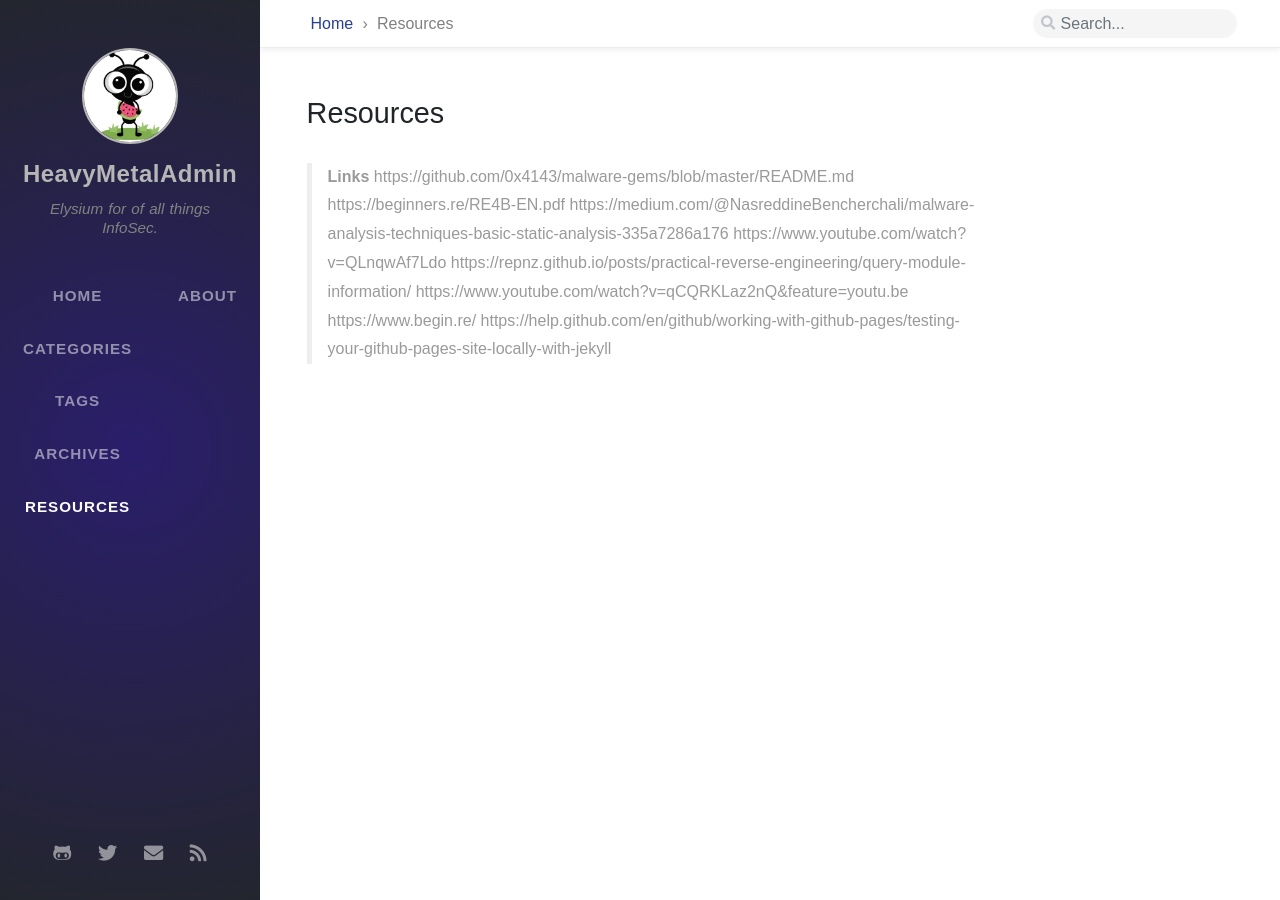
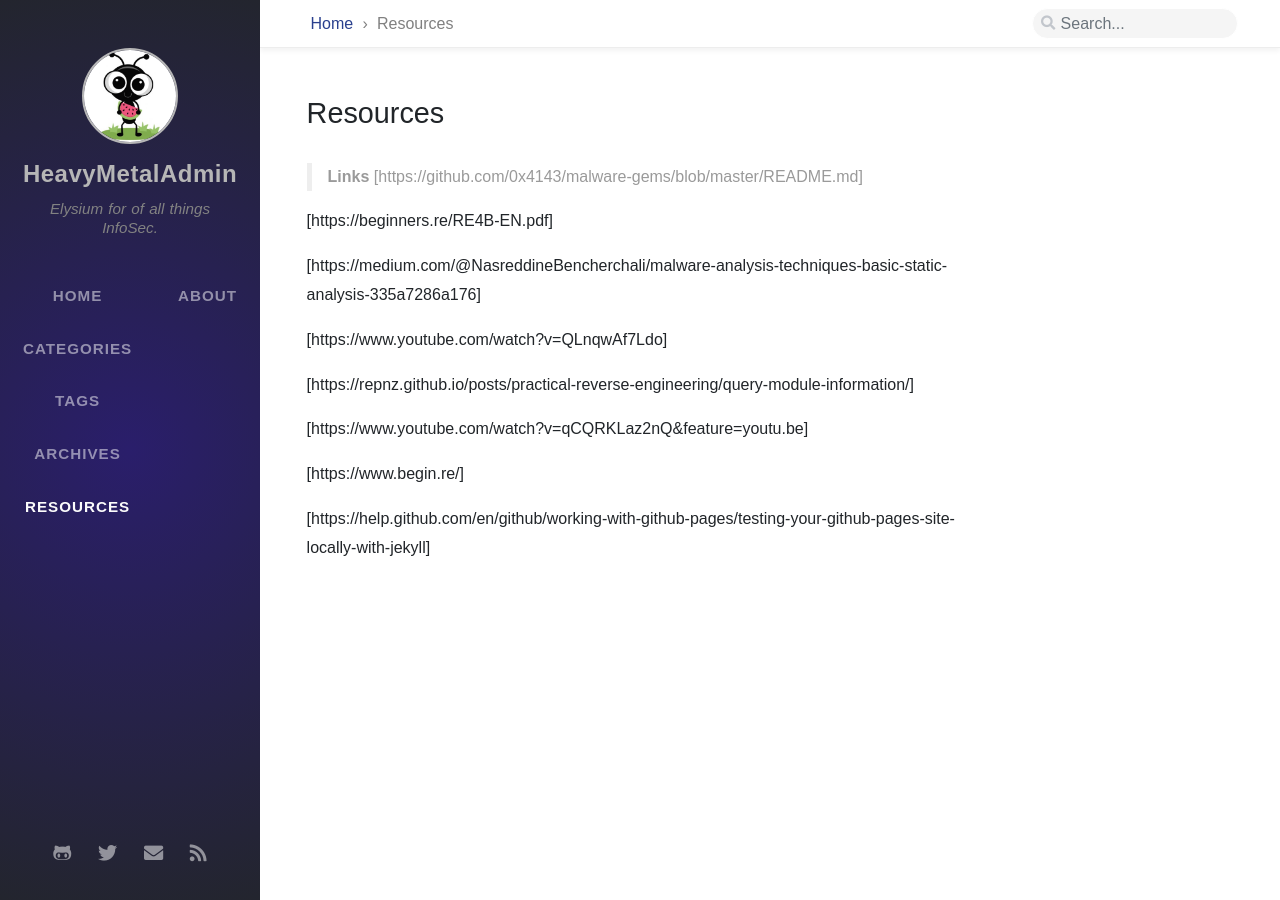
Before and after one commit to HeavyMetalAdmin/HeavyMetalAdmin.github.io, a Jekyll site: the page built from tabs/resources.md, in a window 1280 px wide and 900 px high. Built offline with Jekyll 4.4.1, drawn with Linux system fonts in a browser that asks for light colours; nearby versions of some CDN libraries; some web fonts are replaced; comment, search, counter and statistics services are not loaded.

Commit message:
Links formating

```diff
--- a/tabs/resources.md
+++ b/tabs/resources.md
@@ -9,11 +9,18 @@ title: Resources
 ---
 
 >**Links**
-https://github.com/0x4143/malware-gems/blob/master/README.md
-https://beginners.re/RE4B-EN.pdf
-https://medium.com/@NasreddineBencherchali/malware-analysis-techniques-basic-static-analysis-335a7286a176
-https://www.youtube.com/watch?v=QLnqwAf7Ldo
-https://repnz.github.io/posts/practical-reverse-engineering/query-module-information/
-https://www.youtube.com/watch?v=qCQRKLaz2nQ&feature=youtu.be
-https://www.begin.re/
-https://help.github.com/en/github/working-with-github-pages/testing-your-github-pages-site-locally-with-jekyll
+[https://github.com/0x4143/malware-gems/blob/master/README.md]
+
+[https://beginners.re/RE4B-EN.pdf]
+
+[https://medium.com/@NasreddineBencherchali/malware-analysis-techniques-basic-static-analysis-335a7286a176]
+
+[https://www.youtube.com/watch?v=QLnqwAf7Ldo]
+
+[https://repnz.github.io/posts/practical-reverse-engineering/query-module-information/]
+
+[https://www.youtube.com/watch?v=qCQRKLaz2nQ&feature=youtu.be]
+
+[https://www.begin.re/]
+
+[https://help.github.com/en/github/working-with-github-pages/testing-your-github-pages-site-locally-with-jekyll]
```
